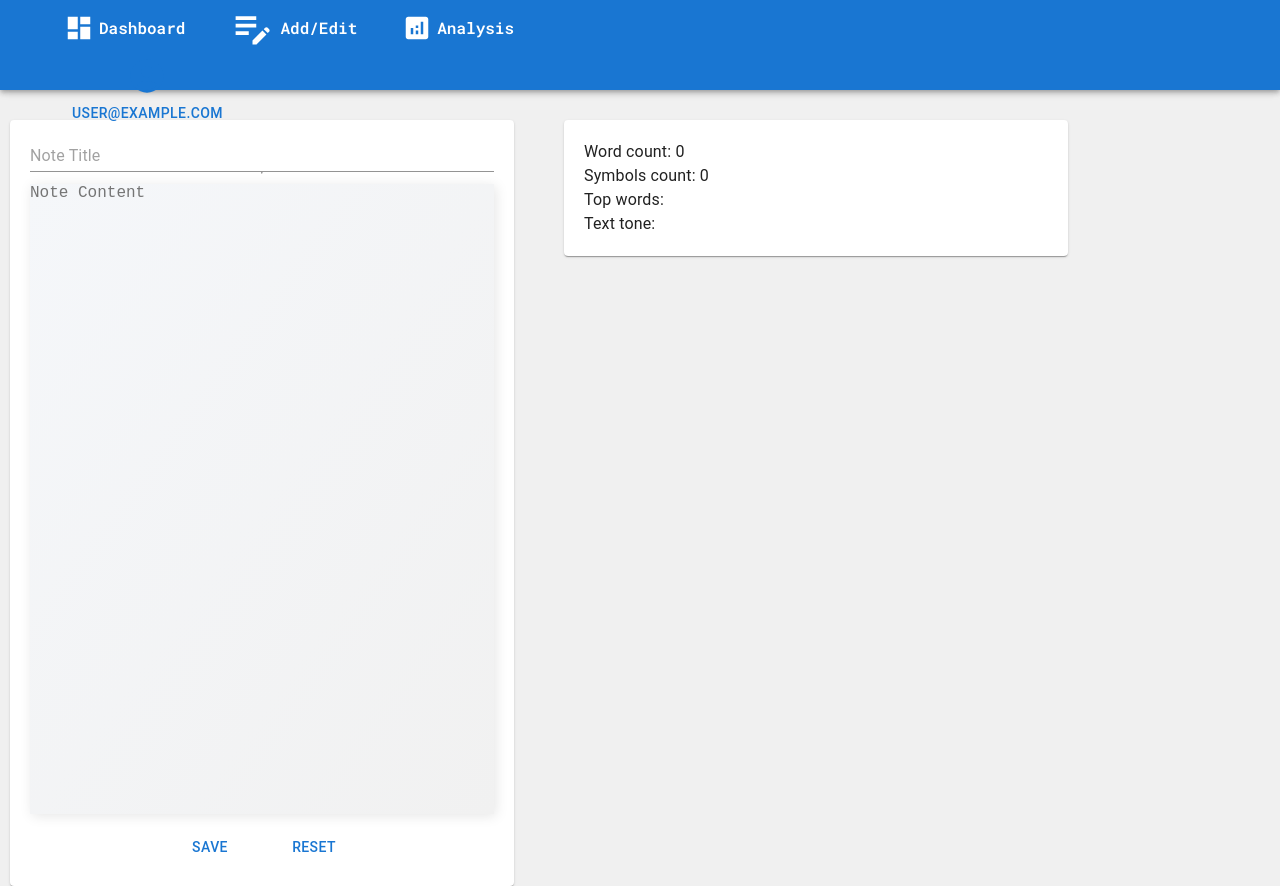
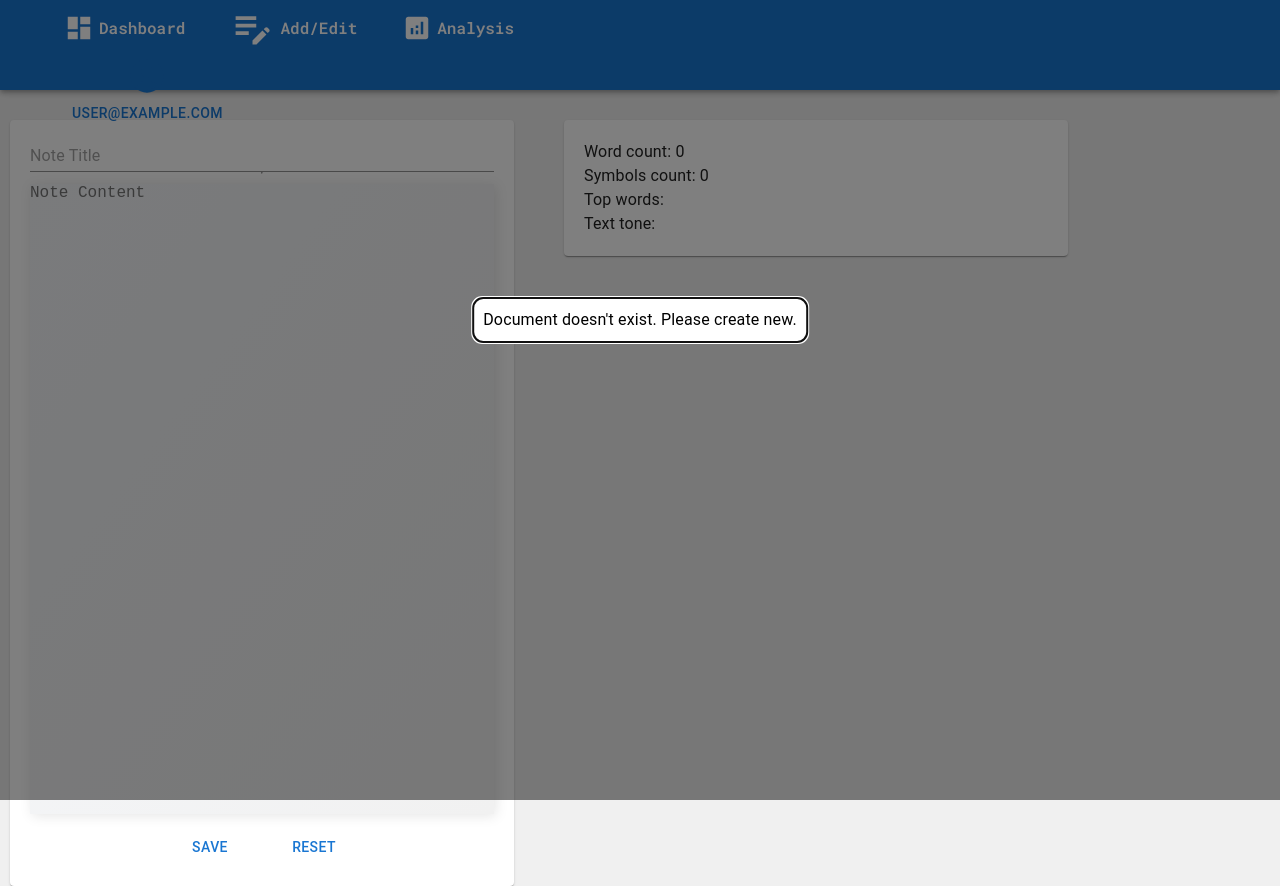
Before and after one commit to MaksSamohin/notes-app, a Next.js app: page /edit/1 in a window 1280 px wide. Built offline with nearby package versions, Linux system fonts and the light colour scheme; no server answers; the database is empty; sample sign-in values are in the browser's storage.

Commit message:
fix: user redirect if note didn't found

```diff
--- a/src/components/EditableNote/EditableNote.module.css
+++ b/src/components/EditableNote/EditableNote.module.css
@@ -34,3 +34,17 @@
 .editableNoteSave:hover, .editableNoteReset:hover {
     background-color: #77abdf;
 }
+.errorModal {
+    position: absolute;
+    background-color: white;
+    min-width: 20%;
+    top: 40%;
+    left: 50%;
+    transform: translate(-50%, -50%);
+    border-radius: 10px;
+    padding: 10px;
+
+    display: flex;
+    flex-direction: column;
+    align-items: center;
+}
--- a/src/components/EditableNote/EditableNote.tsx
+++ b/src/components/EditableNote/EditableNote.tsx
@@ -5,6 +5,8 @@ import {
   Paper,
   Button,
   FormHelperText,
+  Modal,
+  Typography,
 } from "@mui/material";
 import styles from "./EditableNote.module.css";
 import { useRouter, useParams } from "next/navigation";
@@ -35,6 +37,16 @@ export default function EditableNote({
   const [titleError, setTitleError] = useState<string | null>(null);
   const [contentError, setContentError] = useState<string | null>(null);
   const [isSaved, setIsSaved] = useState<boolean>(false);
+  const [open, setOpen] = useState<boolean>(false);
+  const [modalMessage, setModalMessage] = useState<string>("");
+
+  function openModal() {
+    setOpen(true);
+  }
+  const handleClose = () => {
+    setOpen(false);
+    router.push("/");
+  };
 
   const router = useRouter();
   const { id: noteIdFromUrl } = useParams();
@@ -76,7 +88,8 @@ export default function EditableNote({
               tone: noteData.tone,
             });
           } else {
-            console.log("sdfsdf");
+            setModalMessage("Document doesn't exist. Please create new.");
+            openModal();
           }
         } catch (error) {
           console.error("Error fetching note:", error);
@@ -193,7 +206,8 @@ export default function EditableNote({
         const user = auth.currentUser;
 
         if (!user) {
-          alert("User not authenticated");
+          setModalMessage("User is not authorized");
+          openModal();
           return;
         }
         const uid = user.uid;
@@ -253,6 +267,7 @@ export default function EditableNote({
   };
 
   return (
+    <>
       <Paper className={styles.editableNote}>
         <Input
           className={styles.editableNoteTitle}
@@ -280,5 +295,16 @@ export default function EditableNote({
           </Button>
         </Box>
       </Paper>
+      <Modal
+        open={open}
+        onClose={handleClose}
+        aria-labelledby="parent-modal-title"
+        aria-describedby="parent-modal-description"
+      >
+        <Box className={styles.errorModal}>
+          <Typography>{modalMessage}</Typography>
+        </Box>
+      </Modal>
+    </>
   );
 }
--- a/src/components/Nav/Nav.tsx
+++ b/src/components/Nav/Nav.tsx
@@ -25,7 +25,6 @@ export default function Nav() {
 
   useEffect(() => {
     if (!loading && !user.uid) {
-      alert("You need to authorize");
       route.push("/login");
     }
   }, [user.uid, route, loading]);
```
Lines whose indentation alone changed are shown as unchanged.
